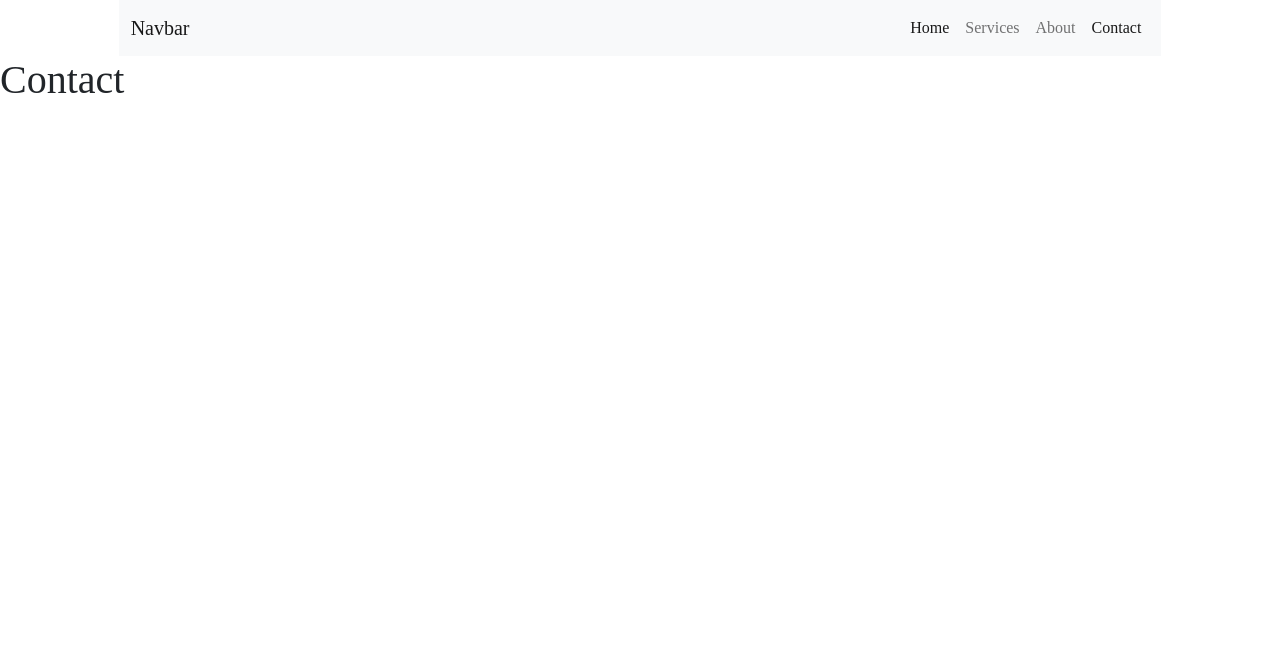
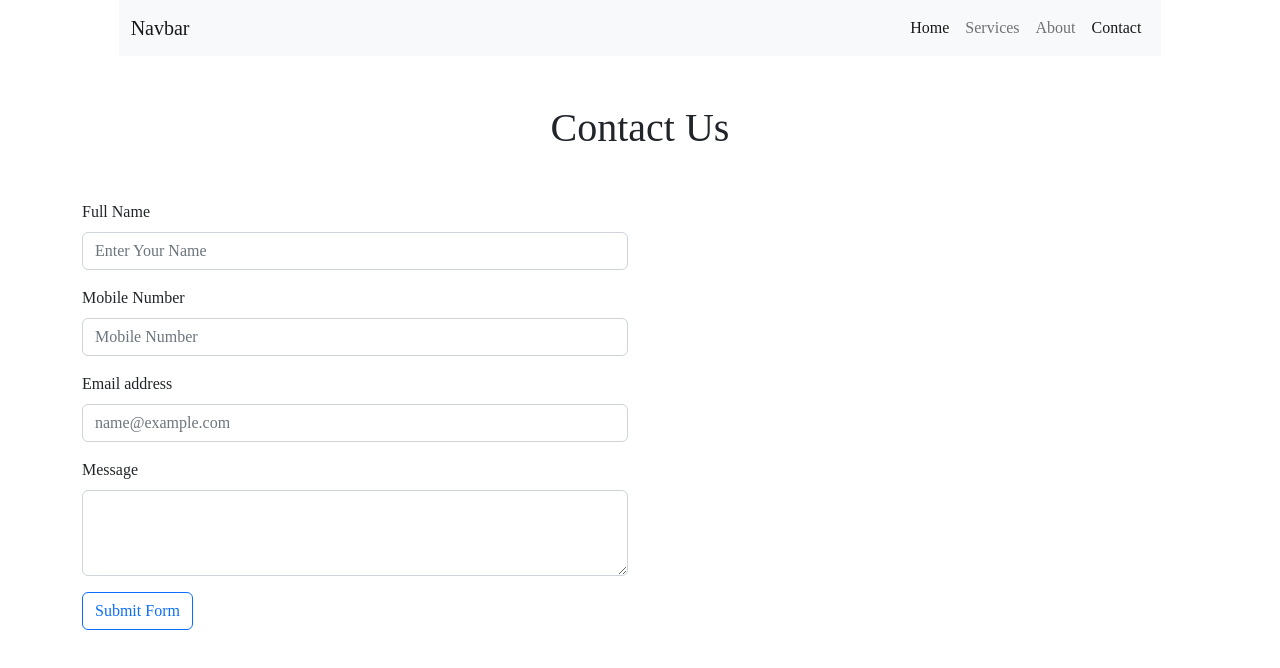
Before and after one commit to mann0777/cars-showcase, a React (Create React App) app: page /contact in a window 1280 px wide. Shown: the top 668 px of the page. Built offline with nearby package versions, Linux system fonts and the light colour scheme.

Commit message:
used form and use state

```diff
--- a/src/Contact.jsx
+++ b/src/Contact.jsx
@@ -1,9 +1,60 @@
-import React from "react";
+import React, { useState } from "react";
 
 const Contact =()=>{
+    const [data, setData] = useState({
+        fullname: "",
+        phone: "",
+        email: "",
+    });
+
+    const InputEvent=(event)=>{
+        const{name, value} = event.target;
+
+        setData((preVal)=>{
+            return{
+                ...preVal,
+                [name]: value,
+            };
+        });
+    };
+    const formSubmit=(e)=>{
+        e.preventDefault();
+        alert(`My name is ${data.fullname} My mobile number is ${data.phone} My email is ${data.email} , Here ewhat i want to say ${data.msg} `);
+    };
+
     return(
         <>
-            <h1>Contact</h1>
+            <div className="my-5">
+            <h1 className="text-center">Contact Us</h1>
+            </div>
+            <div className="container contact_div">
+            <div className="row">
+                <div className="col-md-6 col-10 max-auto">
+                    <form onSubmit={formSubmit}>
+                    <div class="mb-3">
+                <label for="exampleFormControlInput1" class="form-label">Full Name</label>
+                <input type="text" class="form-control" id="exampleFormControlInput1" name = "fullname" value={data.fullname} onChange={InputEvent} placeholder="Enter Your Name" />
+                </div>
+                <div class="mb-3">
+                <label for="exampleFormControlInput1" class="form-label">Mobile Number</label>
+                <input type="number" class="form-control" id="exampleFormControlInput1" name = "phone" value={data.phone} onChange={InputEvent} placeholder="Mobile Number" />
+                </div>
+                <div class="mb-3">
+                <label for="exampleFormControlInput1" class="form-label">Email address</label>
+                <input type="email" class="form-control" id="exampleFormControlInput1" name = "email" value={data.email} onChange={InputEvent} placeholder="name@example.com" />
+                </div>
+                <div class="mb-3">
+                <label for="exampleFormControlTextarea1" class="form-label">Message</label>
+                <textarea class="form-control" id="exampleFormControlTextarea1" rows="3" name = "msg" value={data.msg} onChange={InputEvent}></textarea>
+                </div>
+                <div className="col-12">
+                <button type="submit" class="btn btn-outline-primary">Submit Form</button>
+                </div>
+                    </form>
+                </div>
+            </div>
+
+            </div>
         </>
     )
 
```
